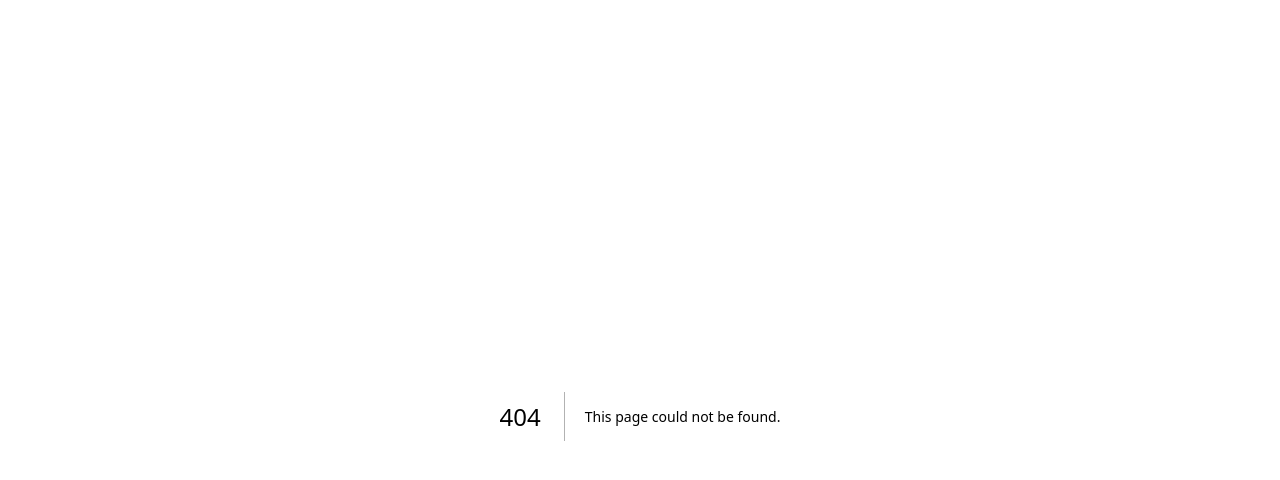
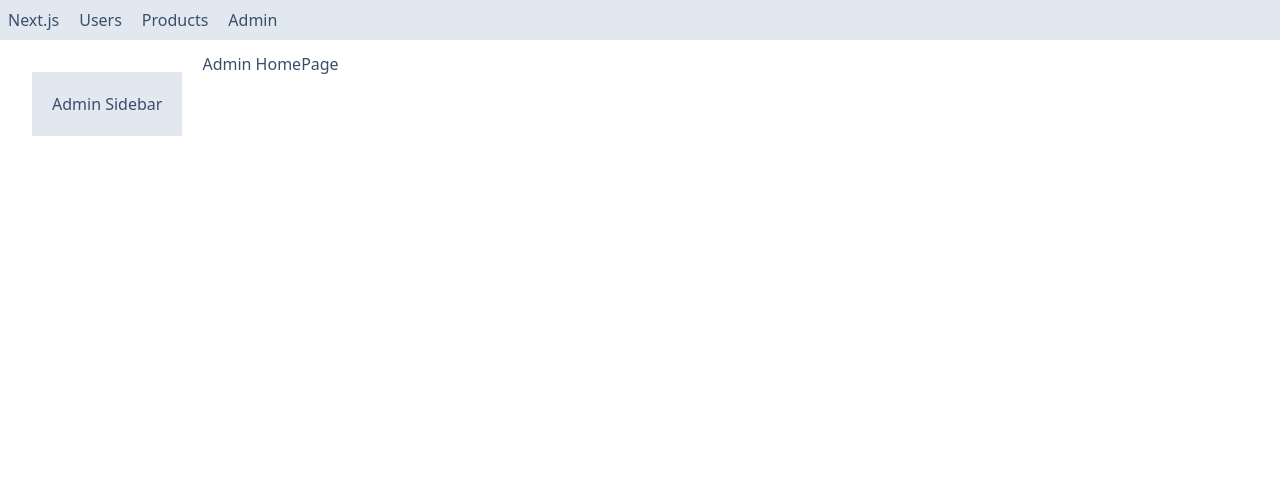
Before and after one commit to GwendalBoedec/next-tuto, a Next.js app: page /admin in a window 1280 px wide. Before the commit this address had no page. Shown: the top 480 px of the page. Built offline with nearby package versions, Linux system fonts and the light colour scheme.

Commit message:
add special files - loading, not found. Add some styling

```diff
--- /dev/null
+++ b/app/NavBar.tsx
@@ -0,0 +1,25 @@
+import React from 'react'
+import Link from 'next/link'
+
+const NavBar = () => {
+  return (
+    <nav >
+          <ul className="flex p-2 bg-slate-200">
+            <li className='mr-5'>
+              <Link href="/"> Next.js </Link>
+            </li>
+            <li className='mr-5'>
+            <Link href="/users"> Users </Link>
+            </li >
+            <li className='mr-5'>
+            <Link href="/products"> Products </Link>
+            </li>
+            <li className='mr-5'>
+            <Link href="/admin"> Admin </Link>
+            </li>
+          </ul>
+        </nav>
+  )
+}
+
+export default NavBar
--- /dev/null
+++ b/app/admin/layout.tsx
@@ -0,0 +1,18 @@
+import React, { ReactNode } from 'react'
+
+interface Props {
+children: ReactNode
+}
+
+const AdminLayout = ( {children}: Props) => {
+  return (
+    <div className='flex'>
+        <aside className='bg-slate-200 p-5 m-5'>
+            Admin Sidebar
+        </aside>
+        <div> {children} </div>
+    </div>
+  )
+}
+
+export default AdminLayout
--- /dev/null
+++ b/app/admin/page.tsx
@@ -0,0 +1,9 @@
+import React from 'react'
+
+const AdminHomePage = () => {
+  return (
+    <div>Admin HomePage</div>
+  )
+}
+
+export default AdminHomePage
--- a/app/globals.css
+++ b/app/globals.css
@@ -22,6 +22,6 @@
 }
 
 body {
-  padding: 1rem;
+
   color: var(--foreground);
 }
--- a/app/layout.tsx
+++ b/app/layout.tsx
@@ -1,6 +1,8 @@
 import type { Metadata } from "next";
 import { Geist, Geist_Mono } from "next/font/google";
 import "./globals.css";
+import NavBar from "./NavBar";
+
 
 const geistSans = Geist({
   variable: "--font-geist-sans",
@@ -27,7 +29,11 @@
       <body
         className={`${geistSans.variable} ${geistMono.variable} antialiased`}
       >
-        {children}
+        <NavBar />
+        <main className="p-3">
+           {children}
+        </main>
+
       </body>
     </html>
   );
--- /dev/null
+++ b/app/loading.tsx
@@ -0,0 +1,9 @@
+import React from 'react'
+
+const Loading = () => {
+  return (
+    <span className="loading loading-ring loading-md"></span>
+  )
+}
+
+export default Loading
--- /dev/null
+++ b/app/not-found.tsx
@@ -0,0 +1,9 @@
+import React from 'react'
+
+const NotFoundPage = () => {
+  return (
+    <div>The requested page does not exist</div>
+  )
+}
+
+export default NotFoundPage
--- a/app/users/UserTable.tsx
+++ b/app/users/UserTable.tsx
@@ -13,9 +13,10 @@
 }
 
  const UserTable = async ({ sortOrder }: Props) => {
+  await new Promise((resolve) => setTimeout(resolve, 2000));
   const res = await fetch("https://jsonplaceholder.typicode.com/users",
     //{next: { revalidate: 10 }} --> pour gérer le refresh du cache. sinon on met cache: "no store" si on veut pas de data
-  { cache: "no-store"}
+  /*{ cache: "no-store"} */
   );
 
   const users: User[] = await res.json();
--- /dev/null
+++ b/app/users/[id]/not-found.tsx
@@ -0,0 +1,9 @@
+import React from 'react'
+
+const UserNotFOundPage = () => {
+  return (
+    <div>This user does not exist</div>
+  )
+}
+
+export default UserNotFOundPage
--- a/app/users/[id]/page.tsx
+++ b/app/users/[id]/page.tsx
@@ -1,3 +1,5 @@
+import NotFoundPage from '@/app/not-found'
+import { notFound } from 'next/navigation'
 import React from 'react'
 
 interface Props {
@@ -5,6 +7,7 @@
 }
 
 const UserDetailPage = ({params: { id }}: Props) => {
+  if (id > 10) notFound();
   return (
     <div>UserDetailPage { id } </div>
   )
--- a/app/users/new/page.tsx
+++ b/app/users/new/page.tsx
@@ -1,8 +1,13 @@
-import React from 'react'
+"use client";
+import { useRouter } from 'next/navigation';
+import React from 'react';
 
 const newUser = () => {
+  const router = useRouter();
+
   return (
-    <div>newUser</div>
+    <button className='btn btn-primary'
+    onClick={() => router.push("/users")}>Create</button>
   )
 }
 
--- a/app/users/page.tsx
+++ b/app/users/page.tsx
@@ -1,5 +1,7 @@
 import React from 'react';
 import UserTable from './userTable';
+import Link from 'next/link';
+import { Suspense } from 'react';
 
 
 interface Props {
@@ -11,8 +13,10 @@
   return (
     <>
     <h1>Users</h1>
-    <UserTable sortOrder={sortOrder} />
-
+    <Link href="/users/new" className="btn"> New User </Link>
+    <Suspense fallback={<p>loading...</p>}>
+     <UserTable sortOrder={sortOrder} />
+    </Suspense>
     </>
   )
 }
```
